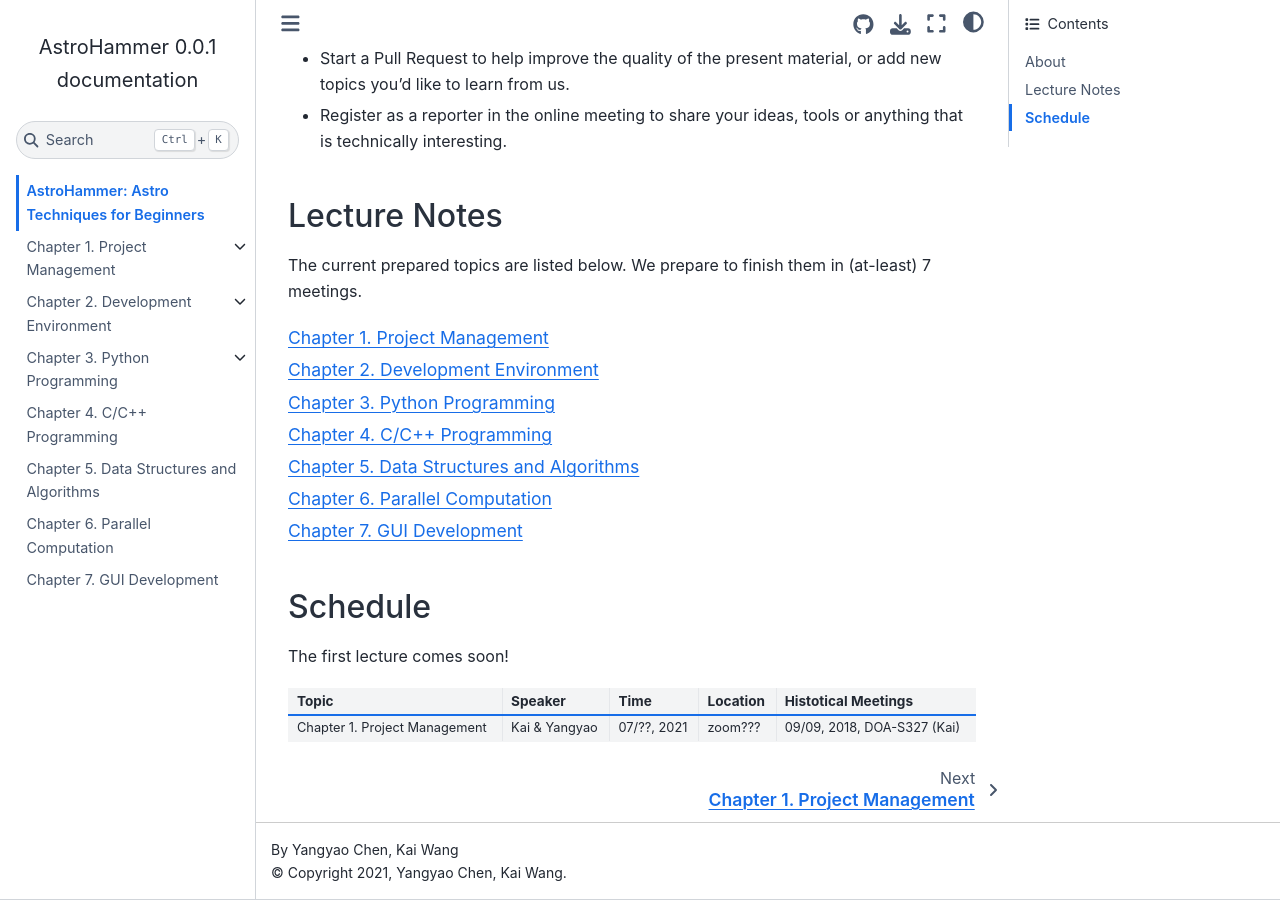
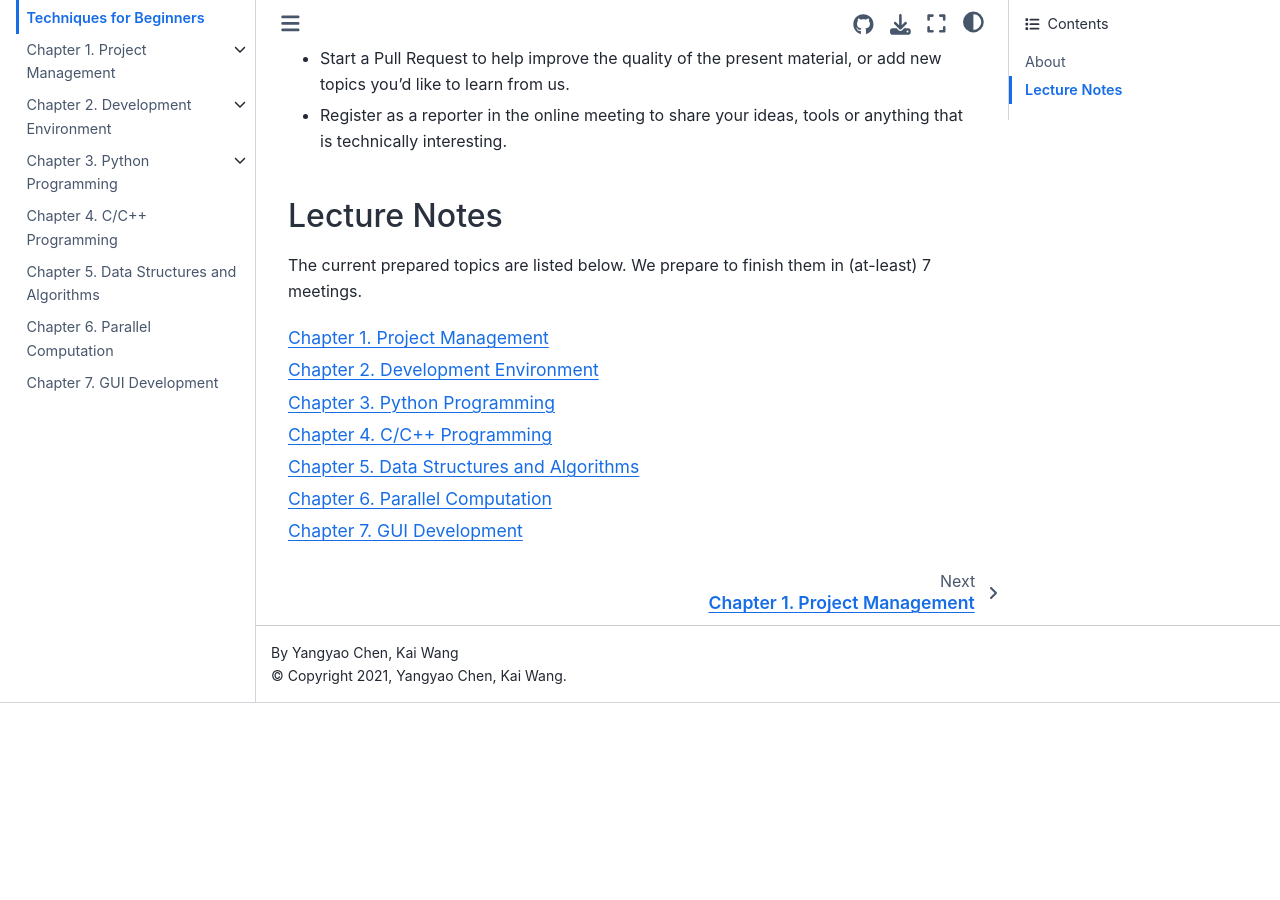
Before and after one commit to ChenYangyao/project-astro-hammer, a Sphinx documentation site: the page built from docs/index.rst, in a window 1280 px wide and 900 px high, scrolled down 891 px. Built offline with Sphinx 7.4.7 and the Sphinx Book theme 1.1.4, drawn with Linux system fonts in a browser that asks for light colours; after the commit the page ends 1594 px from its top, so only the background shows below that.

Commit message:
remove the schedule

```diff
--- a/docs/index.rst
+++ b/docs/index.rst
@@ -76,20 +76,6 @@ The current prepared topics are listed below. We prepare to finish them in
    usage/parallel-computation/index
    usage/gui-development/index
 
-Schedule
---------------
-
-The first lecture comes soon!
-
-.. table::
-   :class: tight-table
-
-   ======================================================= =================== =================== ============= =====================================
-   Topic                                                   Speaker             Time                Location      Histotical Meetings
-   ======================================================= =================== =================== ============= =====================================
-   Chapter 1. Project Management                           Kai & Yangyao       07/??, 2021         zoom???       09/09, 2018, DOA-S327 (Kai)
-   ======================================================= =================== =================== ============= =====================================
-
 
 .. Indices and tables
 .. --------------------
```
